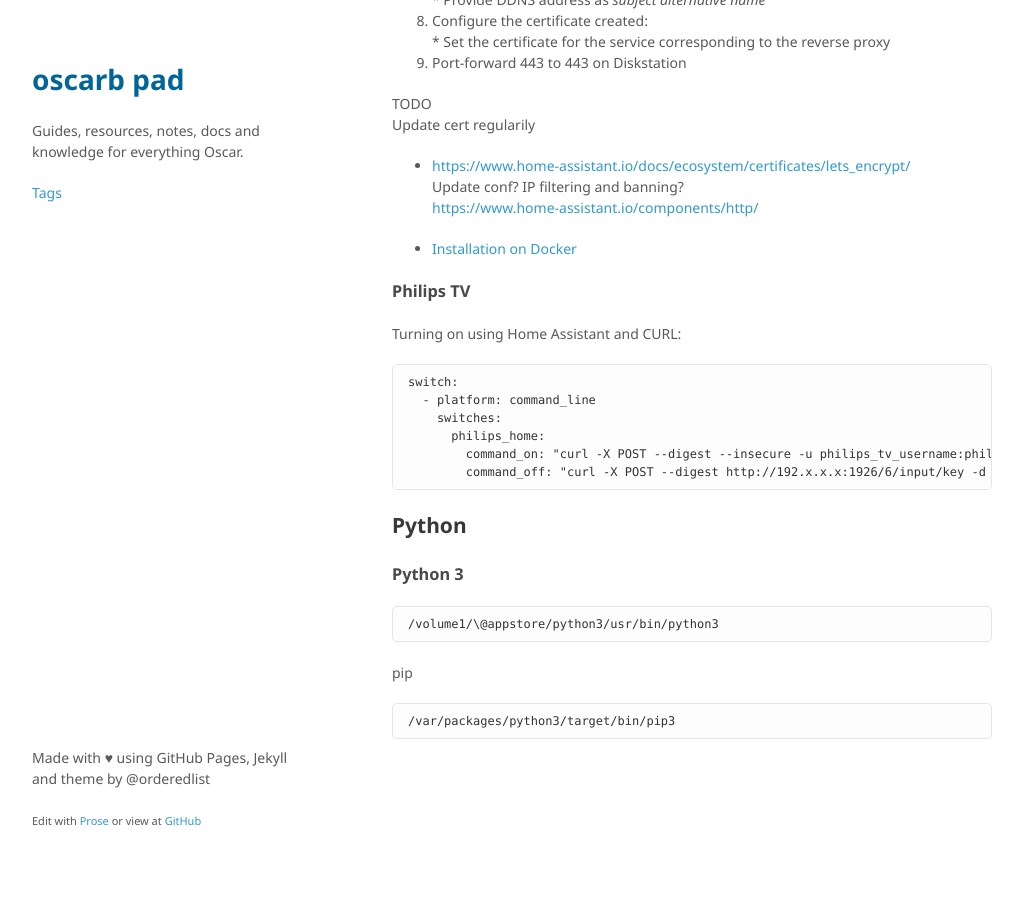
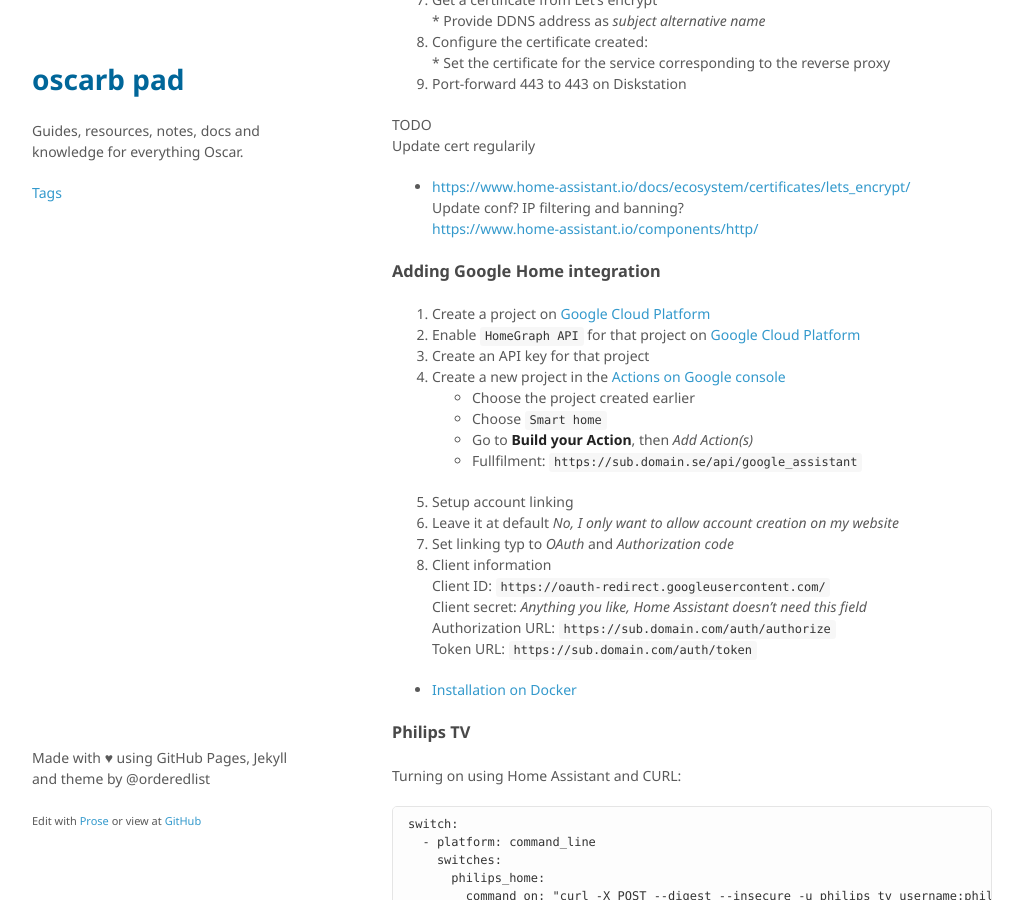
Before and after one commit to oscarb/pad, a Jekyll site: the page built from _docs/ds713.md, in a window 1280 px wide and 900 px high, scrolled down 8693 px. Shown: the whole window, without its empty margins (128-1151 px from the left). Built offline with Jekyll 4.4.1, drawn with Linux system fonts in a browser that asks for light colours; some web fonts are replaced; some of the changed text lies outside the part shown.

Commit message:
Update ds713.md

```diff
--- a/_docs/ds713.md
+++ b/_docs/ds713.md
@@ -375,6 +375,27 @@ Update conf? IP filtering and banning?
 https://www.home-assistant.io/components/http/
 
 
+### Adding Google Home integration
+
+0. Create a project on [Google Cloud Platform](https://console.cloud.google.com)
+0. Enable `HomeGraph API` for that project on [Google Cloud Platform](https://console.cloud.google.com/apis/api/homegraph.googleapis.com/overview)
+0. Create an API key for that project
+0. Create a new project in the [Actions on Google console](https://console.actions.google.com/u/0/?pli=1)
+  * Choose the project created earlier
+  * Choose `Smart home`
+  * Go to **Build your Action**, then *Add Action(s)*
+  * Fullfilment: `https://sub.domain.se/api/google_assistant`
+0. Setup account linking
+  0. Leave it at default *No, I only want to allow account creation on my website*
+  0. Set linking typ to *OAuth* and *Authorization code*
+  0. Client information
+  		Client ID: `https://oauth-redirect.googleusercontent.com/`
+        Client secret: *Anything you like, Home Assistant doesn’t need this field*
+		Authorization URL: `https://sub.domain.com/auth/authorize`
+        Token URL: `https://sub.domain.com/auth/token`
+
+
+
 
 * [Installation on Docker](https://www.home-assistant.io/docs/installation/docker/)
 
```
